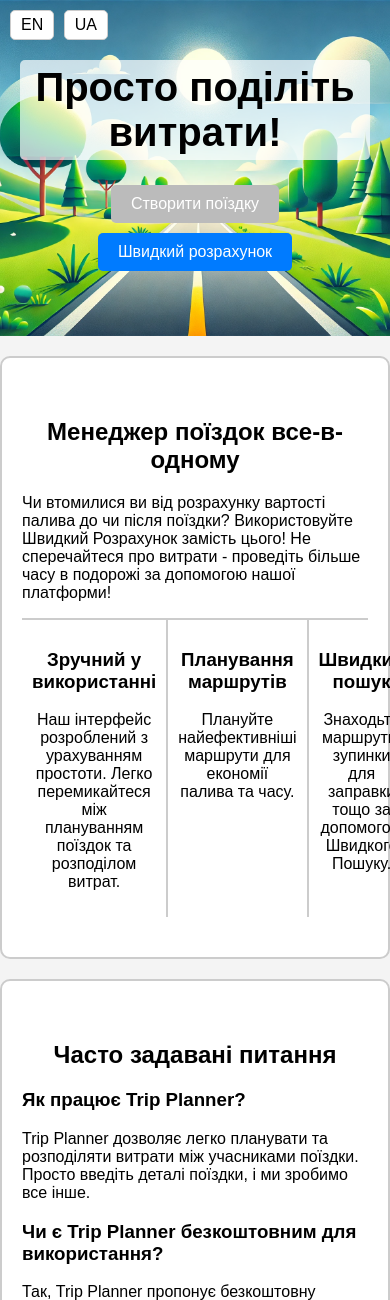
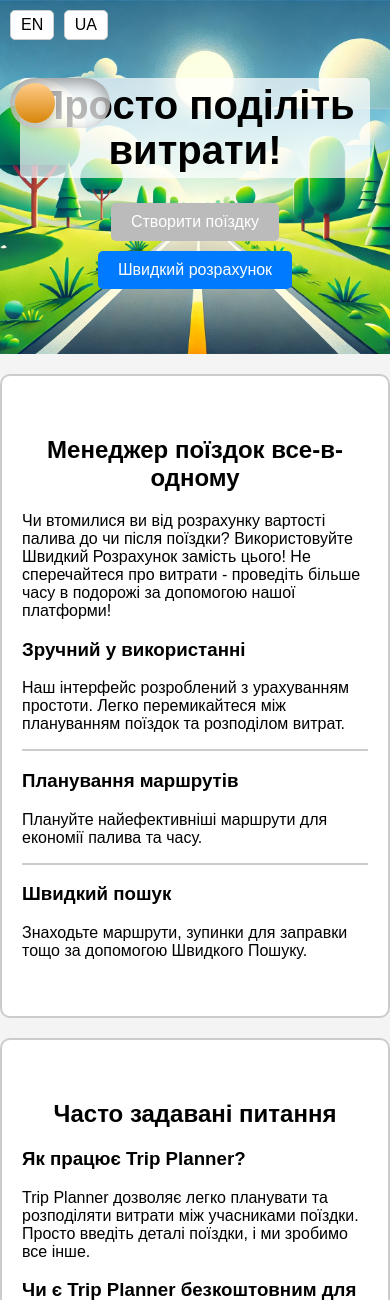
Before and after one commit to volskyi-dmytro/trip-calculate, a Python web app: template src/main/resources/templates/index.html in a window 390 px wide. Shown: the top 1300 px of the page. Run offline with Jinja, Linux system fonts and the light colour scheme; the template is opened without the code that fills it, so the values that code supplies are empty.

Commit message:
Add dark/light mode toggle, form reset functionality, and other UI enhancements

```diff
--- a/src/main/resources/static/script.js
+++ b/src/main/resources/static/script.js
@@ -4,6 +4,8 @@ function showCalculator() {
 
 function closeCalculator() {
     document.getElementById("calculator-modal").style.display = "none";
+    document.getElementById("calculator-form").reset();
+    document.getElementById("result").innerHTML = "";
 }
 
 function calculateExpenses(event) {
@@ -31,10 +33,17 @@ function calculateExpenses(event) {
     .then(response => response.json())
     .then(data => {
         const resultDiv = document.getElementById("result");
-        resultDiv.innerHTML = `
-            <p>Total Fuel Cost: ${data.totalFuelCost.toFixed(2)}</p>
-            <p>Cost Per Passenger: ${data.costPerPassenger.toFixed(2)}</p>
-        `;
+        const currentLang = document.documentElement.getAttribute('lang');
+
+        // Determine the labels based on the current language
+                const totalFuelCostLabel = currentLang === "uk" ? "Загальна вартість палива" : "Total Fuel Cost";
+                const costPerPassengerLabel = currentLang === "uk" ? "Вартість на пасажира" : "Cost Per Passenger";
+
+                // Display the results with translations
+                resultDiv.innerHTML = `
+                    <p>${totalFuelCostLabel}: ${data.totalFuelCost.toFixed(2)}</p>
+                    <p>${costPerPassengerLabel}: ${data.costPerPassenger.toFixed(2)}</p>
+                `;
     })
     .catch(error => {
         console.error('Error:', error);
@@ -42,6 +51,7 @@ function calculateExpenses(event) {
 }
 
 function setLanguage(lang) {
+    document.documentElement.setAttribute('lang', lang);
     const elements = document.querySelectorAll('[data-lang-en], [data-lang-uk]');
     elements.forEach(el => {
         if (lang === 'en') {
@@ -76,3 +86,37 @@ function setSeasonalBackground() {
 
 // Set the seasonal background image
 setSeasonalBackground();
+
+
+// Function to toggle between light and dark modes
+function toggleMode() {
+    const currentTheme = document.body.getAttribute("data-theme");
+
+    if (currentTheme === "dark") {
+        document.body.setAttribute("data-theme", "light");
+        localStorage.setItem("theme", "light");
+    } else {
+        document.body.setAttribute("data-theme", "dark");
+        localStorage.setItem("theme", "dark");
+    }
+}
+
+// Function to load the saved theme from localStorage
+function loadSavedTheme() {
+    const savedTheme = localStorage.getItem("theme") || "light";
+    document.body.setAttribute("data-theme", savedTheme);
+
+    if (savedTheme === "dark") {
+        document.getElementById("darkmode-toggle").checked = true;
+    }
+}
+
+// Event listener for the toggle switch
+document.getElementById('darkmode-toggle').addEventListener('change', toggleMode);
+
+document.getElementById("calculator-form").addEventListener("reset", function() {
+    document.getElementById("result").innerHTML = ""; // Clear the result fields
+});
+
+// Load the saved theme when the page loads
+window.addEventListener('load', loadSavedTheme);
--- a/src/main/resources/static/styles.css
+++ b/src/main/resources/static/styles.css
@@ -1,15 +1,48 @@
+:root {
+    /* Light Mode Colors */
+    --background-color: #f4f4f4;
+    --text-color: #000000;
+    --header-background-color: rgba(255, 255, 255, 0.7); /* Semi-transparent background */
+    --button-background-color: #007bff;
+    --button-text-color: #ffffff;
+    --border-color: #ccc;
+    --feature-background-color: #fff;
+    --feature-border-color: #ccc;
+    --footer-background-color: #333;
+    --footer-text-color: #ffffff;
+
+    /* Dark Mode Colors */
+    --background-color-dark: #121212;
+    --text-color-dark: #ffffff;
+    --header-background-color-dark: rgba(50, 50, 50, 0.9);
+    --button-background-color-dark: #1e88e5;
+    --button-text-color-dark: #ffffff;
+    --border-color-dark: #444;
+    --feature-background-color-dark: #1e1e1e;
+    --feature-border-color-dark: #444;
+    --footer-background-color-dark: #222;
+    --footer-text-color-dark: #ffffff;
+
+    /* Modal Styles */
+    --modal-background-color: #fefefe;
+    --modal-border-color: #888;
+    --modal-background-color-dark: #333;
+    --modal-border-color-dark: #444;
+}
+
 body, html {
     font-family: Arial, sans-serif;
     margin: 0;
     padding: 0;
-    background-color: #f4f4f4;
+    background-color: var(--background-color);
+    color: var(--text-color);
     overflow-x: hidden; /* Prevent horizontal scrolling */
+    transition: background-color 0.3s, color 0.3s;
 }
 
 .header {
     background: url('images/summer.webp') no-repeat center center;
     background-size: cover;
-    color: #000; /* Change text color to black */
     padding: 40px 0;
     text-align: center;
 }
@@ -78,36 +111,54 @@ h2 {
     text-align: center;
 }
 
-.features {
+/*.features {
     display: flex;
     justify-content: space-around;
-    border-top: 2px solid #ccc; /* Add top border to features */
+    border-top: 2px solid var(--border-color);
 }
 
 .feature {
     max-width: 300px;
     text-align: center;
-    border-right: 2px solid #ccc; /* Add right border to feature */
+    border-right: 2px solid var(--feature-border-color);
     padding: 10px;
 }
 
 .feature:last-child {
-    border-right: none; /* Remove right border from the last feature */
+    border-right: none; *//* Remove right border from the last feature *//*
+}*/
+
+@media (max-width: 768px) {
+    .features {
+        flex-direction: column;
+        align-items: center;
+    }
+    .feature {
+        border-right: none;
+        border-bottom: 2px solid #ccc;
+    }
+    .feature:last-child {
+        border-bottom: none;
+    }
+    .mode-switch {
+        top: 80px; /* Adjust this to fit smaller screens */
+    }
 }
+
 
 .faq-item {
     margin: 10px 0;
 }
 
 footer {
-    background: #333;
-    color: #fff;
+    background: var(--footer-background-color);
+    color: var(--footer-text-color);
     text-align: center;
     padding: 10px 0;
 }
 
 .social-links a {
-    color: #fff;
+    color: var(--footer-text-color);
     margin: 0 10px;
     text-decoration: none;
 }
@@ -168,5 +224,93 @@ footer {
     width: 100%;
     padding: 8px;
     box-sizing: border-box;
-    font-size: 1.2em
+    font-size: 1.2em;
+    background-color: var(--feature-background-color); /* Matching background color */
+    color: var(--text-color); /* Text color */
+    border: 1px solid var(--border-color); /* Border color */
 }
+
+/* Dark Mode Styles */
+body[data-theme="dark"] {
+    background-color: var(--background-color-dark);
+    color: var(--text-color-dark);
+}
+
+body[data-theme="dark"] .header {
+    background-color: var(--header-background-color-dark);
+}
+
+body[data-theme="dark"] .btn {
+    background-color: var(--button-background-color-dark);
+    color: var(--button-text-color-dark);
+}
+
+body[data-theme="dark"] .intro,
+body[data-theme="dark"] .faq {
+    background-color: var(--feature-background-color-dark);
+    border-color: var(--border-color-dark);
+}
+
+body[data-theme="dark"] .features {
+    border-top-color: var(--border-color-dark);
+}
+
+body[data-theme="dark"] .feature {
+    border-right-color: var(--feature-border-color-dark);
+}
+
+body[data-theme="dark"] footer {
+    background-color: var(--footer-background-color-dark);
+    color: var(--footer-text-color-dark);
+}
+
+body[data-theme="dark"] .social-links a {
+    color: var(--footer-text-color-dark);
+}
+
+/* Toggle Button Styles */
+.mode-switch label {
+    width: 100px;
+    height: 50px;
+    position: absolute;
+    left: 10px;
+    display: block;
+    background: var(--header-background-color);
+    border-radius: 50px;
+    box-shadow: inset 0px 5px 15px rgba(0,0,0,0.4), inset 0px -5px 15px rgba(255,255,255,0.4);
+    cursor: pointer;
+    transition: 0.2s;
+}
+
+.mode-switch label:after {
+    content: "";
+    width: 40px;
+    height: 40px;
+    position: absolute;
+    top: 5px;
+    left: 5px;
+    background: linear-gradient(180deg, #ffcc89, #d8860b);
+    border-radius: 40px;
+    box-shadow: 0px 5px 10px rgba(0,0,0,0.2);
+    transition: 0.3s;
+}
+
+.mode-switch input {
+    width: 0;
+    height: 0;
+    visibility: hidden;
+}
+
+.mode-switch input:checked + label {
+    background: #242424;
+}
+
+.mode-switch input:checked + label:after {
+    left: 95px;
+    transform: translateX(-100%);
+    background: linear-gradient(180deg, #777, #3a3a3a);
+}
+
+.mode-switch label:active:after {
+    width: 50px;
+}
--- a/src/main/resources/templates/index.html
+++ b/src/main/resources/templates/index.html
@@ -7,6 +7,9 @@
     <meta name="description" content="Are you bored and annoyed when it comes to fuel cost calculation before or after the trip? You can use quick calculation instead! Spend more time on your journey rather arguing about expenses with our platform!">
     <meta name="keywords" content="trip planner, travel expenses, cost sharing, route planning, планування поїздок, витрати на подорож, розподіл витрат, планування маршруту">
     <link rel="stylesheet" href="styles.css">
+    <link rel="preconnect" href="https://fonts.googleapis.com">
+    <link rel="preconnect" href="https://fonts.gstatic.com" crossorigin>
+    <link href="https://fonts.googleapis.com/css2?family=Roboto:ital,wght@0,100;0,300;0,400;0,500;0,700;0,900;1,100;1,300;1,400;1,500;1,700;1,900&display=swap" rel="stylesheet">
 
     <!-- Favicon and Icons -->
     <link rel="icon" href="/favicon.ico" type="image/x-icon">
@@ -17,12 +20,17 @@
     <link rel="icon" href="/android-chrome-512x512.png" sizes="512x512" type="image/png">
     <link rel="manifest" href="/site.webmanifest">
 </head>
-<body>
+<body data-theme="light">
 <header class="header">
     <div class="container">
         <div class="language-switch">
             <button onclick="setLanguage('en')">EN</button>
             <button onclick="setLanguage('uk')">UA</button>
+        </div>
+        <div class="mode-switch">
+          <!--  <button id="mode-toggle">Dark/Light Mode</button> -->
+            <input type="checkbox" id="darkmode-toggle"/>
+            <label for="darkmode-toggle"></label>
         </div>
         <h1 data-lang-en="Split expenses simply!" data-lang-uk="Просто поділіть витрати!">Split expenses simply!</h1>
         <div class="buttons">
@@ -106,6 +114,7 @@
                 <input type="number" id="fuelCost" name="fuelCost" step="0.01" min="0" required>
             </div>
             <button type="submit" class="btn" data-lang-en="Calculate" data-lang-uk="Розрахувати">Calculate</button>
+            <button type="reset" class="btn" data-lang-en="Reset" data-lang-uk="Скинути">Reset</button>
         </form>
         <div id="result" class="result"></div>
     </div>
```
Also changed, not shown: other parts of src/main/resources/static/styles.css (+14 -9 lines), .github/workflows/deploy.yml, 1 other file.
